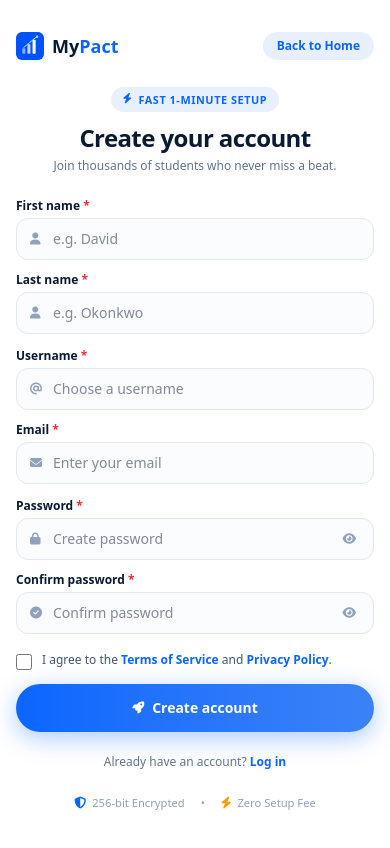
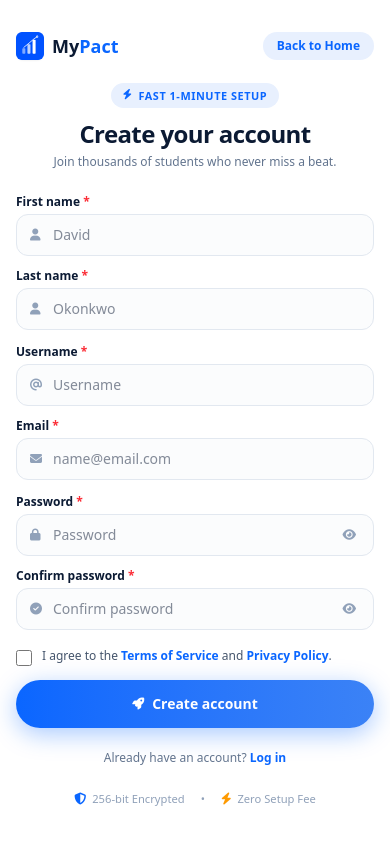
Before and after one commit to CodeWithHife/My-Pact, a Next.js app: page /signup in a window 390 px wide. Shown: the top 848 px of the page. Built offline with nearby package versions, Linux system fonts and the light colour scheme.

Commit message:
Center signup form vertically on mobile and use compact placeholders

```diff
--- a/src/app/signup/page.tsx
+++ b/src/app/signup/page.tsx
@@ -391,10 +391,10 @@ export default function SignUpPage() {
         </div>
 
         {/* ====== RIGHT: MODERN, PROFESSIONAL SIGN UP FORM ====== */}
-        <div className="w-full min-h-screen flex flex-col justify-between items-center px-4 py-8 sm:p-8 lg:p-12 relative overflow-y-auto bg-white">
+        <div className="w-full min-h-screen flex flex-col justify-center items-center px-4 py-8 sm:p-8 lg:p-12 relative overflow-y-auto bg-white">
 
           {/* Mobile Top Navigation Bar */}
-          <div className="w-full max-w-[460px] flex items-center justify-between lg:hidden mb-6">
+          <div className="w-full max-w-[440px] flex items-center justify-between lg:hidden mb-5">
             <Link href="/" className="inline-flex items-center gap-2 font-extrabold text-lg text-[#0b1a33] group">
               <div className="w-7 h-7 rounded-lg bg-[#0a66ff] flex items-center justify-center text-white text-xs shadow-xs">
                 <Image
@@ -417,7 +417,7 @@ export default function SignUpPage() {
             </Link>
           </div>
 
-          <div className="w-full max-w-[460px] mx-auto my-auto">
+          <div className="w-full max-w-[440px] my-auto flex flex-col justify-center">
             {/* Desktop Brand Header */}
             <div className="hidden lg:block mb-6 text-left">
               <Link href="/" className="inline-flex items-center gap-2.5 font-extrabold text-xl text-[#0b1a33] tracking-tight mb-3 group">
@@ -443,15 +443,15 @@ export default function SignUpPage() {
             </div>
 
             {/* Mobile Header */}
-            <div className="lg:hidden text-center sm:text-left mb-6">
+            <div className="lg:hidden text-center mb-6">
               <div className="inline-flex items-center gap-1.5 px-3 py-1 rounded-full bg-[#e8f0fe] text-[#0a66ff] text-[0.68rem] font-extrabold uppercase tracking-wider mb-2.5">
                 <i className="fas fa-bolt text-[0.65rem]"></i>
                 <span>Fast 1-Minute Setup</span>
               </div>
-              <h1 className="text-2xl sm:text-3xl font-black text-[#0b1a33] tracking-tight">
+              <h1 className="text-2xl font-black text-[#0b1a33] tracking-tight">
                 Create your account
               </h1>
-              <p className="text-xs sm:text-sm text-slate-500 mt-1">
+              <p className="text-xs text-slate-500 mt-1">
                 Join thousands of students who never miss a beat.
               </p>
             </div>
@@ -473,7 +473,7 @@ export default function SignUpPage() {
                         value={formData.firstName}
                         onChange={handleInputChange}
                         onBlur={() => handleBlur("firstName")}
-                        placeholder="e.g. David"
+                        placeholder="David"
                         className={`w-full pl-9 pr-3.5 py-2.5 rounded-xl border text-sm font-medium transition-all outline-none bg-slate-50/50 focus:bg-white ${
                           (touched.firstName || hasSubmitted) && currentErrors.firstName
                             ? "border-red-500 ring-2 ring-red-500/10"
@@ -500,7 +500,7 @@ export default function SignUpPage() {
                         value={formData.lastName}
                         onChange={handleInputChange}
                         onBlur={() => handleBlur("lastName")}
-                        placeholder="e.g. Okonkwo"
+                        placeholder="Okonkwo"
                         className={`w-full pl-9 pr-3.5 py-2.5 rounded-xl border text-sm font-medium transition-all outline-none bg-slate-50/50 focus:bg-white ${
                           (touched.lastName || hasSubmitted) && currentErrors.lastName
                             ? "border-red-500 ring-2 ring-red-500/10"
@@ -530,7 +530,7 @@ export default function SignUpPage() {
                         value={formData.username}
                         onChange={handleInputChange}
                         onBlur={() => handleBlur("username")}
-                        placeholder="Choose a username"
+                        placeholder="Username"
                         className={`w-full pl-9 pr-3.5 py-2.5 rounded-xl border text-sm font-medium transition-all outline-none bg-slate-50/50 focus:bg-white ${
                           (touched.username || hasSubmitted) && currentErrors.username
                             ? "border-red-500 ring-2 ring-red-500/10"
@@ -557,7 +557,7 @@ export default function SignUpPage() {
                         value={formData.email}
                         onChange={handleInputChange}
                         onBlur={() => handleBlur("email")}
-                        placeholder="Enter your email"
+                        placeholder="name@email.com"
                         className={`w-full pl-9 pr-3.5 py-2.5 rounded-xl border text-sm font-medium transition-all outline-none bg-slate-50/50 focus:bg-white ${
                           (touched.email || hasSubmitted) && currentErrors.email
                             ? "border-red-500 ring-2 ring-red-500/10"
@@ -587,7 +587,7 @@ export default function SignUpPage() {
                         value={formData.password}
                         onChange={handleInputChange}
                         onBlur={() => handleBlur("password")}
-                        placeholder="Create password"
+                        placeholder="Password"
                         className={`w-full pl-9 pr-10 py-2.5 rounded-xl border text-sm font-medium transition-all outline-none bg-slate-50/50 focus:bg-white ${
                           (touched.password || hasSubmitted) && currentErrors.password
                             ? "border-red-500 ring-2 ring-red-500/10"
```
